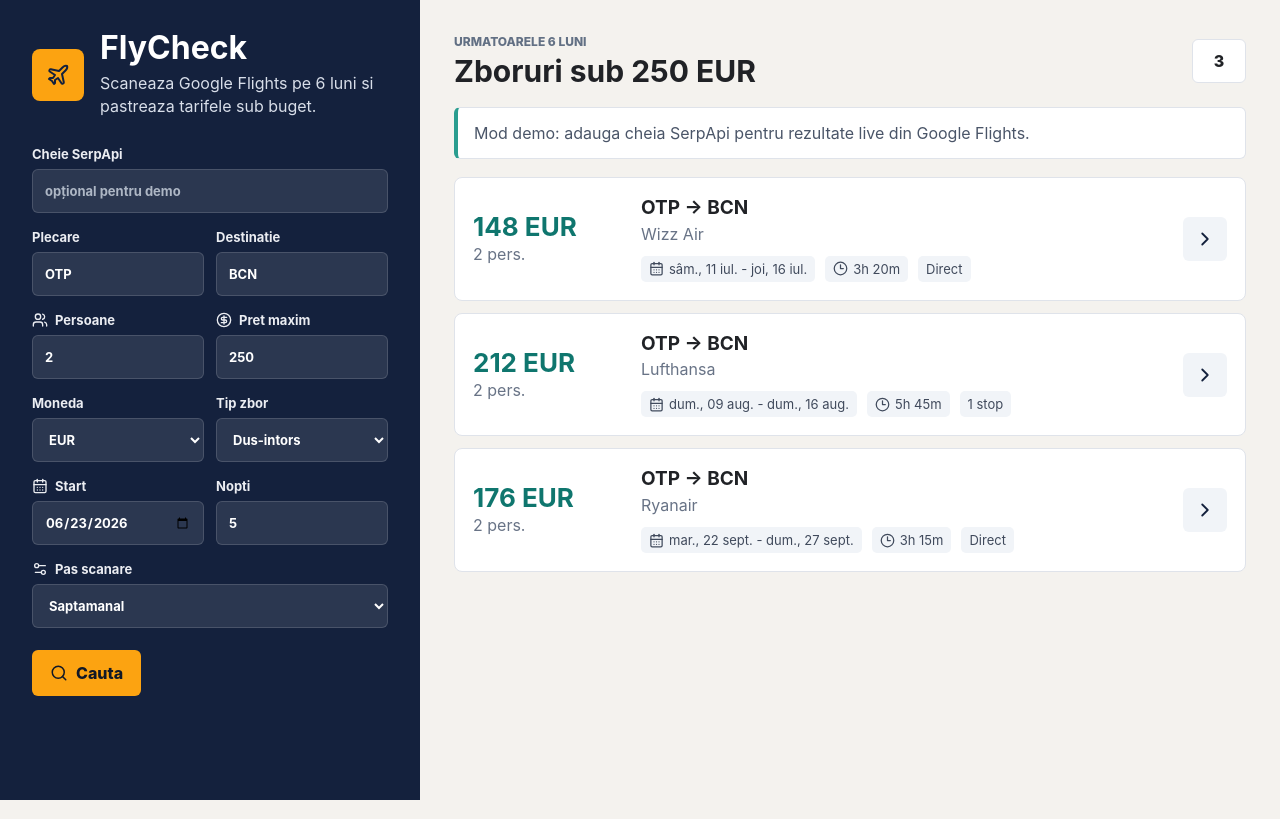
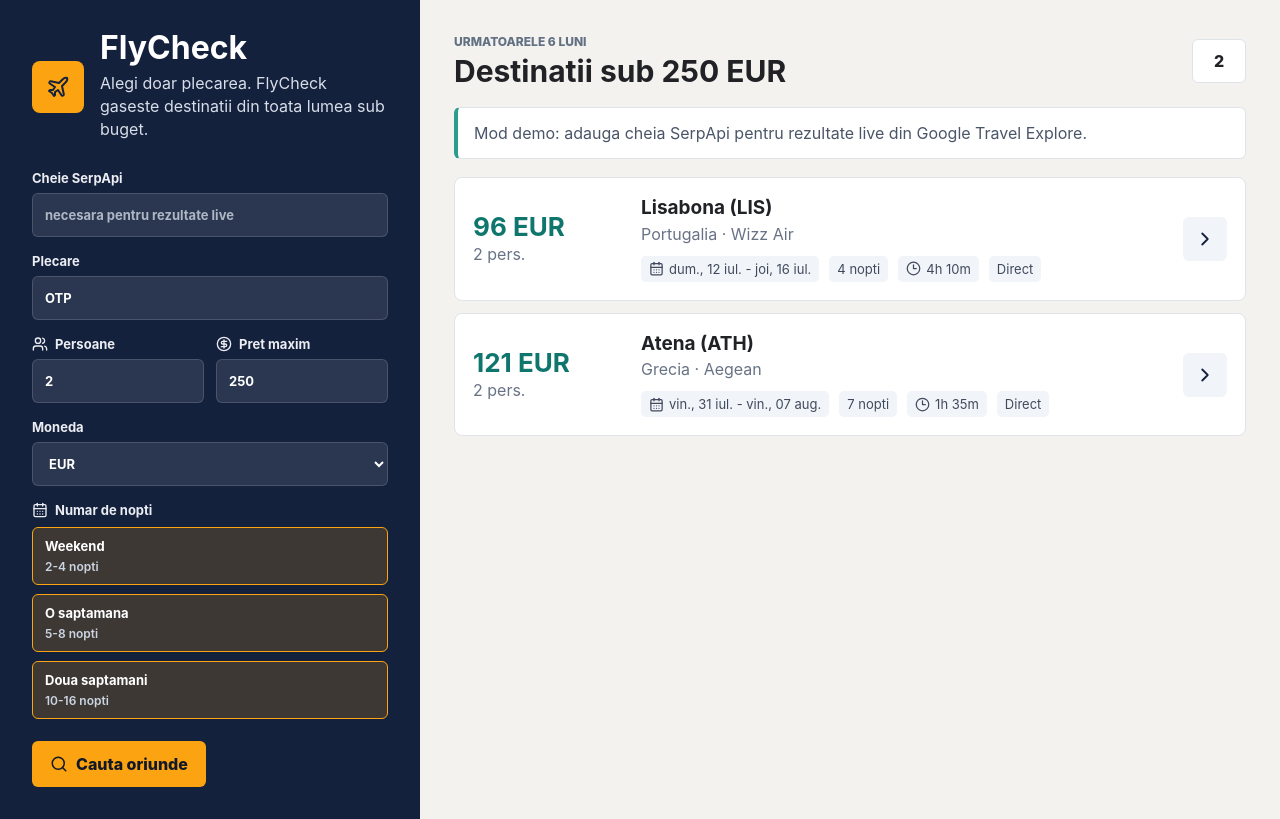
Before and after one commit to plex015/20260623-flycheck, a React (Vite) app: page / in a window 1280 px wide. Built offline with nearby package versions, Linux system fonts and the light colour scheme.

Commit message:
Search global explore destinations

```diff
--- a/src/main.jsx
+++ b/src/main.jsx
@@ -5,24 +5,15 @@
   ChevronRight,
   CircleDollarSign,
   Clock3,
+  Globe2,
   Plane,
   Search,
-  Settings2,
   Users,
   X,
 } from 'lucide-react';
 import './styles.css';
 
 const SERPAPI_ENDPOINT = 'https://serpapi.com/search.json';
-const MS_PER_DAY = 24 * 60 * 60 * 1000;
-
-const todayIso = () => new Date().toISOString().slice(0, 10);
-
-const addDays = (date, days) => {
-  const next = new Date(`${date}T12:00:00`);
-  next.setDate(next.getDate() + days);
-  return next.toISOString().slice(0, 10);
-};
 
 const formatDate = (iso) =>
   new Intl.DateTimeFormat('ro-RO', {
@@ -38,104 +29,110 @@
     maximumFractionDigits: 0,
   }).format(amount);
 
+const formatDuration = (minutes) => {
+  if (!minutes) return 'Durata indisponibila';
+  return `${Math.floor(minutes / 60)}h ${minutes % 60}m`;
+};
+
+const todayIso = () => new Date().toISOString().slice(0, 10);
+
+const addDays = (date, days) => {
+  const next = new Date(`${date}T12:00:00`);
+  next.setDate(next.getDate() + days);
+  return next.toISOString().slice(0, 10);
+};
+
+const durationOptions = [
+  { value: '1', label: 'Weekend', note: '2-4 nopti' },
+  { value: '2', label: 'O saptamana', note: '5-8 nopti' },
+  { value: '3', label: 'Doua saptamani', note: '10-16 nopti' },
+];
+
 const sampleFlights = [
   {
-    id: 'demo-1',
-    price: 148,
+    id: 'demo-lis',
+    price: 96,
     currency: 'EUR',
-    outboundDate: addDays(todayIso(), 18),
+    destination: 'Lisabona',
+    country: 'Portugalia',
+    airport: 'LIS',
+    outboundDate: addDays(todayIso(), 19),
     returnDate: addDays(todayIso(), 23),
     airline: 'Wizz Air',
-    route: 'OTP -> BCN',
-    duration: '3h 20m',
+    duration: '4h 10m',
     stops: 'Direct',
-    bookingUrl: 'https://www.google.com/travel/flights',
+    bookingUrl: 'https://www.google.com/travel/explore',
   },
   {
-    id: 'demo-2',
-    price: 212,
+    id: 'demo-ath',
+    price: 121,
     currency: 'EUR',
-    outboundDate: addDays(todayIso(), 47),
-    returnDate: addDays(todayIso(), 54),
-    airline: 'Lufthansa',
-    route: 'OTP -> BCN',
-    duration: '5h 45m',
-    stops: '1 stop',
-    bookingUrl: 'https://www.google.com/travel/flights',
+    destination: 'Atena',
+    country: 'Grecia',
+    airport: 'ATH',
+    outboundDate: addDays(todayIso(), 38),
+    returnDate: addDays(todayIso(), 45),
+    airline: 'Aegean',
+    duration: '1h 35m',
+    stops: 'Direct',
+    bookingUrl: 'https://www.google.com/travel/explore',
   },
   {
-    id: 'demo-3',
-    price: 176,
+    id: 'demo-tok',
+    price: 548,
     currency: 'EUR',
-    outboundDate: addDays(todayIso(), 91),
-    returnDate: addDays(todayIso(), 96),
-    airline: 'Ryanair',
-    route: 'OTP -> BCN',
-    duration: '3h 15m',
-    stops: 'Direct',
-    bookingUrl: 'https://www.google.com/travel/flights',
+    destination: 'Tokyo',
+    country: 'Japonia',
+    airport: 'NRT',
+    outboundDate: addDays(todayIso(), 93),
+    returnDate: addDays(todayIso(), 107),
+    airline: 'Qatar Airways',
+    duration: '16h 20m',
+    stops: '1 stop',
+    bookingUrl: 'https://www.google.com/travel/explore',
   },
 ];
 
-function buildDateWindow(startDate, monthsAhead, stepDays) {
-  const dates = [];
-  const start = new Date(`${startDate}T12:00:00`);
-  const end = new Date(start);
-  end.setMonth(end.getMonth() + monthsAhead);
-
-  for (let cursor = new Date(start); cursor <= end; cursor.setDate(cursor.getDate() + stepDays)) {
-    dates.push(cursor.toISOString().slice(0, 10));
+function getNights(flight) {
+  if (!flight.outboundDate || !flight.returnDate) return null;
+  const start = new Date(`${flight.outboundDate}T12:00:00`);
+  const end = new Date(`${flight.returnDate}T12:00:00`);
+  return Math.round((end - start) / (24 * 60 * 60 * 1000));
 }
 
-  return dates;
-}
-
-function extractFlight(result, context, index) {
-  const firstLeg = result.flights?.[0];
-  const lastLeg = result.flights?.[result.flights.length - 1];
-  const route = firstLeg?.departure_airport?.id && lastLeg?.arrival_airport?.id
-    ? `${firstLeg.departure_airport.id} -> ${lastLeg.arrival_airport.id}`
-    : `${context.departure} -> ${context.arrival}`;
-
-  const stops = result.flights?.length > 1 ? `${result.flights.length - 1} stop` : 'Direct';
-  const bookingUrl = result.booking_token
-    ? `https://www.google.com/travel/flights/booking?tfs=${encodeURIComponent(result.booking_token)}`
-    : 'https://www.google.com/travel/flights';
-
+function extractDestination(destination, settings, durationValue) {
   return {
-    id: `${context.outboundDate}-${index}-${result.price}`,
-    price: Number(result.price),
-    currency: context.currency,
-    outboundDate: context.outboundDate,
-    returnDate: context.returnDate,
-    airline: firstLeg?.airline || result.airline_logo ? firstLeg?.airline || 'Google Flights' : 'Google Flights',
-    route,
-    duration: result.total_duration ? `${Math.floor(result.total_duration / 60)}h ${result.total_duration % 60}m` : 'Durata indisponibila',
-    stops,
-    bookingUrl,
+    id: `${durationValue}-${destination.destination_id || destination.name}-${destination.start_date}-${destination.flight_price}`,
+    price: Number(destination.flight_price),
+    currency: settings.currency,
+    destination: destination.name || 'Destinatie',
+    country: destination.country || 'Oriunde',
+    airport: destination.destination_airport?.code || '',
+    outboundDate: destination.start_date,
+    returnDate: destination.end_date,
+    airline: destination.airline || 'Google Flights',
+    duration: formatDuration(destination.flight_duration),
+    stops: destination.number_of_stops === 0 ? 'Direct' : `${destination.number_of_stops || 0} stop`,
+    bookingUrl: destination.link || 'https://www.google.com/travel/explore',
+    durationBucket: durationValue,
   };
 }
 
-async function fetchFlightsForDate(settings, outboundDate, signal) {
-  const returnDate = settings.tripType === 'round'
-    ? addDays(outboundDate, Number(settings.stayDays))
-    : undefined;
-
+async function fetchExploreDestinations(settings, travelDuration, signal) {
   const params = new URLSearchParams({
-    engine: 'google_flights',
-    api_key: settings.apiKey,
+    engine: 'google_travel_explore',
+    api_key: settings.apiKey.trim(),
     departure_id: settings.departure.trim().toUpperCase(),
-    arrival_id: settings.arrival.trim().toUpperCase(),
-    outbound_date: outboundDate,
     adults: String(settings.people),
     currency: settings.currency,
-    type: settings.tripType === 'round' ? '1' : '2',
+    type: '1',
+    month: '0',
+    travel_duration: travelDuration,
+    travel_mode: '1',
     hl: 'ro',
     gl: 'ro',
     max_price: String(settings.maxPrice),
   });
-
-  if (returnDate) params.set('return_date', returnDate);
 
   const response = await fetch(`${SERPAPI_ENDPOINT}?${params.toString()}`, { signal });
   if (!response.ok) throw new Error(`SerpApi ${response.status}`);
@@ -143,62 +140,49 @@
   const data = await response.json();
   if (data.error) throw new Error(data.error);
 
-  return [...(data.best_flights || []), ...(data.other_flights || [])]
-    .map((flight, index) => extractFlight(flight, {
-      departure: settings.departure,
-      arrival: settings.arrival,
-      currency: settings.currency,
-      outboundDate,
-      returnDate,
-    }, index))
+  return (data.destinations || [])
+    .map((destination) => extractDestination(destination, settings, travelDuration))
     .filter((flight) => flight.price > 0 && flight.price <= Number(settings.maxPrice));
 }
 
-async function scanFlights(settings, onProgress, signal) {
-  const dates = buildDateWindow(settings.startDate, 6, Number(settings.stepDays));
+async function scanExplore(settings, onProgress, signal) {
+  const selectedDurations = settings.travelDurations;
   const results = [];
   let completed = 0;
 
-  for (const date of dates) {
+  for (const durationValue of selectedDurations) {
     if (signal.aborted) break;
 
-    try {
-      const dailyFlights = await fetchFlightsForDate(settings, date, signal);
-      results.push(...dailyFlights);
-    } catch (error) {
-      results.push({
-        id: `error-${date}`,
-        error: error.message,
-        outboundDate: date,
-      });
+    const destinations = await fetchExploreDestinations(settings, durationValue, signal);
+    results.push(...destinations);
+    completed += 1;
+    onProgress({ completed, total: selectedDurations.length });
   }
 
-    completed += 1;
-    onProgress({ completed, total: dates.length });
+  const unique = new Map();
+  for (const result of results) {
+    const key = `${result.destination}-${result.outboundDate}-${result.returnDate}-${result.price}`;
+    if (!unique.has(key)) unique.set(key, result);
   }
 
-  return results
-    .filter((flight) => !flight.error)
-    .sort((a, b) => a.price - b.price || a.outboundDate.localeCompare(b.outboundDate));
+  return [...unique.values()].sort(
+    (a, b) => a.price - b.price || a.destination.localeCompare(b.destination),
+  );
 }
 
 function App() {
   const [settings, setSettings] = useState({
     apiKey: localStorage.getItem('flycheck-serpapi-key') || '',
     departure: 'OTP',
-    arrival: 'BCN',
     people: 2,
     maxPrice: 250,
     currency: 'EUR',
-    tripType: 'round',
-    stayDays: 5,
-    stepDays: 7,
-    startDate: todayIso(),
+    travelDurations: ['1', '2', '3'],
   });
   const [flights, setFlights] = useState(sampleFlights);
   const [progress, setProgress] = useState(null);
   const [isSearching, setIsSearching] = useState(false);
-  const [notice, setNotice] = useState('Mod demo: adauga cheia SerpApi pentru rezultate live din Google Flights.');
+  const [notice, setNotice] = useState('Mod demo: adauga cheia SerpApi pentru rezultate live din Google Travel Explore.');
   const [controller, setController] = useState(null);
 
   const visibleFlights = useMemo(
@@ -210,12 +194,27 @@
     setSettings((current) => ({ ...current, [key]: value }));
   };
 
+  const toggleDuration = (value) => {
+    setSettings((current) => {
+      const exists = current.travelDurations.includes(value);
+      const nextDurations = exists
+        ? current.travelDurations.filter((item) => item !== value)
+        : [...current.travelDurations, value];
+
+      return {
+        ...current,
+        travelDurations: nextDurations.length ? nextDurations : [value],
+      };
+    });
+  };
+
   const runSearch = async (event) => {
     event.preventDefault();
+    setProgress(null);
 
     if (!settings.apiKey.trim()) {
       setFlights(sampleFlights.filter((flight) => flight.price <= Number(settings.maxPrice)));
-      setNotice('Rezultate demo. Pentru cautare live, introdu cheia SerpApi si ruleaza din nou.');
+      setNotice('Rezultate demo. Pentru cautare live catre destinatii din toata lumea, introdu cheia SerpApi.');
       return;
     }
 
@@ -223,15 +222,15 @@
     const activeController = new AbortController();
     setController(activeController);
     setIsSearching(true);
-    setNotice('Caut rezultate live in urmatoarele 6 luni.');
-    setProgress({ completed: 0, total: buildDateWindow(settings.startDate, 6, Number(settings.stepDays)).length });
+    setNotice('Caut destinatii globale in Google Travel Explore pentru urmatoarele 6 luni.');
+    setProgress({ completed: 0, total: settings.travelDurations.length });
 
     try {
-      const liveFlights = await scanFlights(settings, setProgress, activeController.signal);
+      const liveFlights = await scanExplore(settings, setProgress, activeController.signal);
       setFlights(liveFlights);
-      setNotice(liveFlights.length ? `Am gasit ${liveFlights.length} zboruri sub pretul ales.` : 'Nu am gasit zboruri sub pretul ales.');
+      setNotice(liveFlights.length ? `Am gasit ${liveFlights.length} destinatii sub pretul ales.` : 'Nu am gasit destinatii sub pretul ales.');
     } catch (error) {
-      setNotice(error.message);
+      if (error.name !== 'AbortError') setNotice(error.message);
     } finally {
       setIsSearching(false);
       setController(null);
@@ -251,7 +250,7 @@
           <div className="brand-mark"><Plane size={24} /></div>
           <div>
             <h1>FlyCheck</h1>
-            <p>Scaneaza Google Flights pe 6 luni si pastreaza tarifele sub buget.</p>
+            <p>Alegi doar plecarea. FlyCheck gaseste destinatii din toata lumea sub buget.</p>
           </div>
         </div>
 
@@ -262,20 +261,19 @@
               type="password"
               value={settings.apiKey}
               onChange={(event) => update('apiKey', event.target.value)}
-              placeholder="opțional pentru demo"
+              placeholder="necesara pentru rezultate live"
             />
           </label>
 
-          <div className="field-grid">
           <label>
             Plecare
-              <input value={settings.departure} onChange={(event) => update('departure', event.target.value)} maxLength={3} />
+            <input
+              value={settings.departure}
+              onChange={(event) => update('departure', event.target.value)}
+              maxLength={24}
+              placeholder="OTP, CLJ, TSR sau oras"
+            />
           </label>
-            <label>
-              Destinatie
-              <input value={settings.arrival} onChange={(event) => update('arrival', event.target.value)} maxLength={3} />
-            </label>
-          </div>
 
           <div className="field-grid">
             <label>
@@ -288,7 +286,6 @@
             </label>
           </div>
 
-          <div className="field-grid">
           <label>
             Moneda
             <select value={settings.currency} onChange={(event) => update('currency', event.target.value)}>
@@ -298,40 +295,26 @@
               <option>GBP</option>
             </select>
           </label>
-            <label>
-              Tip zbor
-              <select value={settings.tripType} onChange={(event) => update('tripType', event.target.value)}>
-                <option value="round">Dus-intors</option>
-                <option value="one">Doar dus</option>
-              </select>
-            </label>
+
+          <div className="duration-group" aria-label="Numar de nopti variabil">
+            <span><CalendarDays size={16} /> Numar de nopti</span>
+            {durationOptions.map((option) => (
+              <button
+                key={option.value}
+                type="button"
+                className={settings.travelDurations.includes(option.value) ? 'toggle active' : 'toggle'}
+                onClick={() => toggleDuration(option.value)}
+              >
+                <strong>{option.label}</strong>
+                <small>{option.note}</small>
+              </button>
+            ))}
           </div>
-
-          <div className="field-grid">
-            <label>
-              <span><CalendarDays size={16} /> Start</span>
-              <input type="date" value={settings.startDate} onChange={(event) => update('startDate', event.target.value)} />
-            </label>
-            <label>
-              Nopti
-              <input type="number" min="1" max="60" disabled={settings.tripType !== 'round'} value={settings.stayDays} onChange={(event) => update('stayDays', event.target.value)} />
-            </label>
-          </div>
-
-          <label>
-            <span><Settings2 size={16} /> Pas scanare</span>
-            <select value={settings.stepDays} onChange={(event) => update('stepDays', event.target.value)}>
-              <option value="1">Zilnic</option>
-              <option value="3">La 3 zile</option>
-              <option value="7">Saptamanal</option>
-              <option value="14">La 2 saptamani</option>
-            </select>
-          </label>
 
           <div className="actions">
             <button type="submit" disabled={isSearching}>
               <Search size={18} />
-              Cauta
+              Cauta oriunde
             </button>
             {isSearching && (
               <button type="button" className="ghost" onClick={stopSearch}>
@@ -347,7 +330,7 @@
         <div className="results-header">
           <div>
             <p className="eyebrow">Urmatoarele 6 luni</p>
-            <h2>Zboruri sub {formatMoney(Number(settings.maxPrice), settings.currency)}</h2>
+            <h2>Destinatii sub {formatMoney(Number(settings.maxPrice), settings.currency)}</h2>
           </div>
           <div className="count-pill">{visibleFlights.length}</div>
         </div>
@@ -358,17 +341,21 @@
         </div>
 
         <div className="flight-list">
-          {visibleFlights.map((flight) => (
+          {visibleFlights.map((flight) => {
+            const nights = getNights(flight);
+
+            return (
               <article className="flight-card" key={flight.id}>
                 <div className="price-block">
                   <strong>{formatMoney(flight.price, flight.currency)}</strong>
                   <span>{settings.people} pers.</span>
                 </div>
                 <div className="flight-main">
-                <h3>{flight.route}</h3>
-                <p>{flight.airline}</p>
+                  <h3>{flight.destination}{flight.airport ? ` (${flight.airport})` : ''}</h3>
+                  <p>{flight.country} · {flight.airline}</p>
                   <div className="meta-row">
-                  <span><CalendarDays size={15} /> {formatDate(flight.outboundDate)}{flight.returnDate ? ` - ${formatDate(flight.returnDate)}` : ''}</span>
+                    <span><CalendarDays size={15} /> {formatDate(flight.outboundDate)} - {formatDate(flight.returnDate)}</span>
+                    {nights && <span>{nights} nopti</span>}
                     <span><Clock3 size={15} /> {flight.duration}</span>
                     <span>{flight.stops}</span>
                   </div>
@@ -377,13 +364,14 @@
                   <ChevronRight size={22} />
                 </a>
               </article>
-          ))}
+            );
+          })}
 
           {!visibleFlights.length && (
             <div className="empty-state">
-              <Plane size={30} />
+              <Globe2 size={30} />
               <h3>Nimic sub buget inca</h3>
-              <p>Mareste pretul maxim, schimba pasul de scanare sau incearca o alta ruta.</p>
+              <p>Mareste pretul maxim, schimba numarul de nopti sau incearca alt aeroport de plecare.</p>
             </div>
           )}
         </div>
--- a/src/styles.css
+++ b/src/styles.css
@@ -121,6 +121,43 @@
   display: grid;
   grid-template-columns: 1fr 1fr;
   gap: 12px;
+}
+
+.duration-group {
+  display: grid;
+  gap: 9px;
+  color: #ebedf2;
+  font-size: 13px;
+  font-weight: 700;
+}
+
+.duration-group > span {
+  display: inline-flex;
+  align-items: center;
+  gap: 7px;
+}
+
+button.toggle {
+  display: grid;
+  min-height: 58px;
+  justify-content: start;
+  gap: 3px;
+  border: 1px solid rgba(255, 255, 255, 0.16);
+  background: rgba(255, 255, 255, 0.1);
+  color: #ffffff;
+  text-align: left;
+  padding: 9px 12px;
+}
+
+button.toggle.active {
+  border-color: #fca311;
+  background: rgba(252, 163, 17, 0.18);
+}
+
+button.toggle small {
+  color: #cbd5e1;
+  font-size: 12px;
+  font-weight: 600;
 }
 
 .actions {
```
Also changed, not shown: 1 other file (tests, documents, lock files or other folders). Lines whose indentation alone changed are shown as unchanged.
